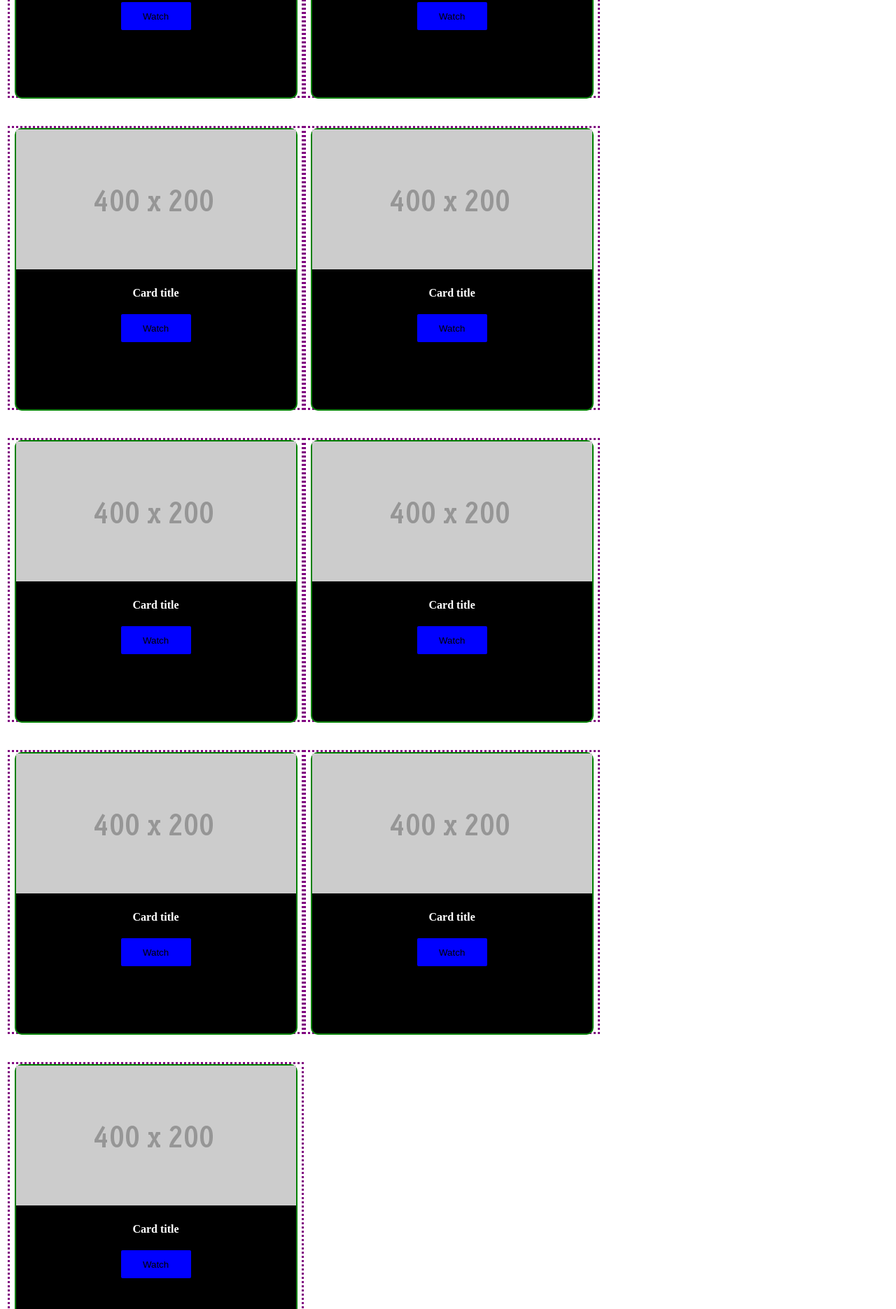
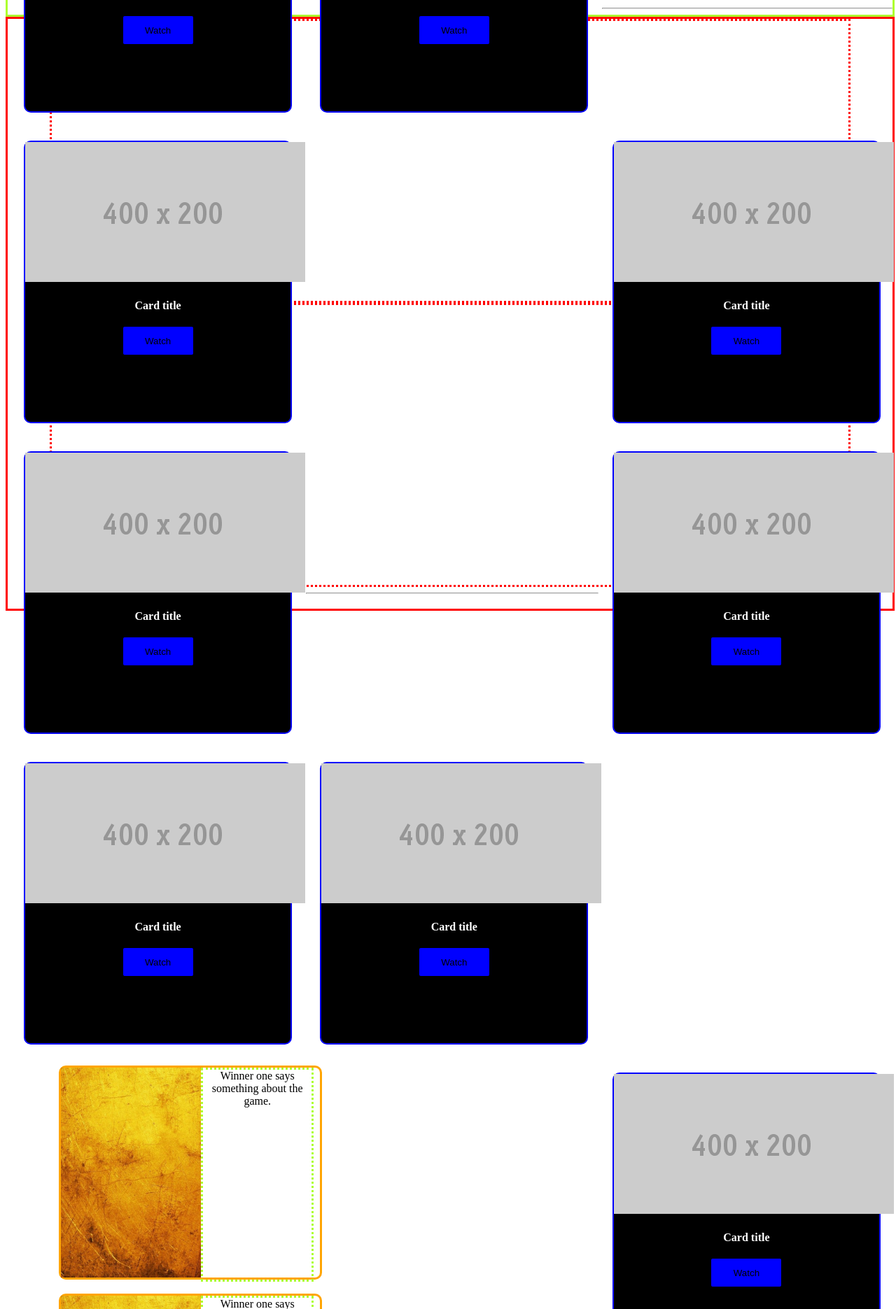
Before and after one commit to shrestha-suraj/eplay.cf, a PHP site: page /html/body/home.html in a window 1280 px wide. Shown: the part 889-2760 px from the top of the page at 70% size. Run offline with PHP 8.4, Linux system fonts and the light colour scheme.

Commit message:
Home Page- What winners say card

```diff
--- a/css/home.css
+++ b/css/home.css
@@ -13,20 +13,19 @@
     left:0;
 }
 .video_container{
-    width:33%;
-    height:400px;
+    width:100%;
+    height:fit-content;
     border:dotted purple;
     margin-bottom:40px;
 }
 .video_card{
-    width:400px;
+    width:30%;
     height: 400px;
     background-color: black;
-    border:solid 2px green;
+    border:solid 2px blue;
     border-radius: 10px;
-}
-.each_card{
     color:white;
+    margin:20px;
 }
 button{
     width:100px;
@@ -36,3 +35,16 @@ button{
     border-radius: 2px;
     margin:0;
 }
+#winners_container{
+    width:90%;
+    height:400px;
+    border:dotted red;
+}
+.winner_card{
+    width:370px;
+    height: 300px;
+    border:solid orange;
+    border-radius:10px;
+    float:left;
+    margin:10px;
+}
--- a/html/body/home.html
+++ b/html/body/home.html
@@ -25,101 +25,113 @@
         <h1>Watch Previous Matches</h1>
         <hr />
     </div>
-    <div style="width:100%;height: fit-content;border:solid greenyellow">
-        <div class="video_container" style="float:left" align="center">
-            <div class="video_card">
-                <div class="each_card" align="center">
+    <div style="width:100%;height: fit-content;border:solid greenyellow;position: static" align="center">
+        <div class="video_container" align="center">
+            <div class="video_card" align="center" style="float: left;">
+                <img src="../../images/400X200.gif" style="width: 400px;height: 200px" />
+                <h4>Card title</h4>
+                <button>Watch</button>
+            </div>
+            <div class="video_card" align="center" style="float:left;">
+                <img src="../../images/400X200.gif" style="width: 400px;height: 200px" />
+                <h4>Card title</h4>
+                <button>Watch</button>
+            </div>
+            <div class="video_card" align="center" style="float: right;">
                 <img src="../../images/400X200.gif" style="width: 400px;height: 200px" />
                 <h4>Card title</h4>
                 <button>Watch</button>
             </div>
         </div>
+        <hr />
+        <div class="video_container" align="center">
+            <div class="video_card" align="center" style="float: left;">
+                <img src="../../images/400X200.gif" style="width: 400px;height: 200px" />
+                <h4>Card title</h4>
+                <button>Watch</button>
             </div>
-        <div class="video_container" style="float:left" align="center">
-            <div class="video_card">
-                <div class="each_card" align="center">
+            <div class="video_card" align="center" style="float:left;">
+                <img src="../../images/400X200.gif" style="width: 400px;height: 200px" />
+                <h4>Card title</h4>
+                <button>Watch</button>
+            </div>
+            <div class="video_card" align="center" style="float: right;">
                 <img src="../../images/400X200.gif" style="width: 400px;height: 200px" />
                 <h4>Card title</h4>
                 <button>Watch</button>
             </div>
         </div>
+        <hr />
+        <div class="video_container" align="center">
+            <div class="video_card" align="center" style="float: left;">
+                <img src="../../images/400X200.gif" style="width: 400px;height: 200px" />
+                <h4>Card title</h4>
+                <button>Watch</button>
             </div>
-        <div class="video_container" style="float:left" align="center">
-            <div class="video_card">
-                <div class="each_card" align="center">
+            <div class="video_card" align="center" style="float:left;">
+                <img src="../../images/400X200.gif" style="width: 400px;height: 200px" />
+                <h4>Card title</h4>
+                <button>Watch</button>
+            </div>
+            <div class="video_card" align="center" style="float: right;">
                 <img src="../../images/400X200.gif" style="width: 400px;height: 200px" />
                 <h4>Card title</h4>
                 <button>Watch</button>
             </div>
         </div>
+        <hr />
+        <h1>What Our Previous Winners Say</h1>
+        <hr />
     </div>
-        <br />
-        <div class="video_container" style="float:left" align="center">
-            <div class="video_card">
-                <div class="each_card" align="center">
-                    <img src="../../images/400X200.gif" style="width: 400px;height: 200px" />
-                    <h4>Card title</h4>
-                    <button>Watch</button>
+    <div style="position: static;width: 100%;height: fit-content;border:solid red" align="center">
+        <div id="winners_container">
+            <div class="winner_card">
+                <img src="../test.jpg" style="width:200px;height: 100%;float: left;margin:0;padding:0;"/>
+                <div style="width:155px;height: 100%;border:dotted greenyellow;margin:0;padding:0;float:left">
+                    Winner one says something about the game.
                 </div>
             </div>
+            <div class="winner_card">
+                    <img src="../test.jpg" style="width:200px;height: 100%;float: left;margin:0;padding:0;"/>
+                    <div style="width:155px;height: 100%;border:dotted greenyellow;margin:0;padding:0;float:left">
+                        Winner one says something about the game.
                     </div>
-        <div class="video_container" style="float:left" align="center">
-            <div class="video_card">
-                <div class="each_card" align="center">
-                    <img src="../../images/400X200.gif" style="width: 400px;height: 200px" />
-                    <h4>Card title</h4>
-                    <button>Watch</button>
+
+            </div>
+            <div class="winner_card">
+                    <img src="../test.jpg" style="width:200px;height: 100%;float: left;margin:0;padding:0;"/>
+                    <div style="width:155px;height: 100%;border:dotted greenyellow;margin:0;padding:0;float:left">
+                        Winner one says something about the game.
+                    </div>
+
             </div>
         </div>
-        </div>
-        <div class="video_container" style="float:left" align="center">
-            <div class="video_card">
-                <div class="each_card" align="center">
-                    <img src="../../images/400X200.gif" style="width: 400px;height: 200px" />
-                    <h4>Card title</h4>
-                    <button>Watch</button>
+        <div id="winners_container">
+                <div class="winner_card">
+                    <img src="../test.jpg" style="width:200px;height: 100%;float: left;margin:0;padding:0;"/>
+                    <div style="width:155px;height: 100%;border:dotted greenyellow;margin:0;padding:0;float:left">
+                        Winner one says something about the game.
                     </div>
                 </div>
-        </div><br />
-        <div class="video_container" style="float:left" align="center">
-            <div class="video_card">
-                <div class="each_card" align="center">
-                    <img src="../../images/400X200.gif" style="width: 400px;height: 200px" />
-                    <h4>Card title</h4>
-                    <button>Watch</button>
+                <div class="winner_card">
+                        <img src="../test.jpg" style="width:200px;height: 100%;float: left;margin:0;padding:0;"/>
+                        <div style="width:155px;height: 100%;border:dotted greenyellow;margin:0;padding:0;float:left">
+                            Winner one says something about the game.
                         </div>
+
                 </div>
+                <div class="winner_card">
+                        <img src="../test.jpg" style="width:200px;height: 100%;float: left;margin:0;padding:0;"/>
+                        <div style="width:155px;height: 100%;border:dotted greenyellow;margin:0;padding:0;float:left">
+                            Winner one says something about the game.
                         </div>
-        <div class="video_container" style="float:left" align="center">
-            <div class="video_card">
-                <div class="each_card" align="center">
-                    <img src="../../images/400X200.gif" style="width: 400px;height: 200px" />
-                    <h4>Card title</h4>
-                    <button>Watch</button>
-                </div>
-            </div>
-        </div>
-        <div class="video_container" style="float:left" align="center">
-            <div class="video_card">
-                <div class="each_card" align="center">
-                    <img src="../../images/400X200.gif" style="width: 400px;height: 200px" />
-                    <h4>Card title</h4>
-                    <button>Watch</button>
-                </div>
+
                 </div>
             </div>
             <hr/>
+            <h1></h1>
+
     </div>
-        <div align="center">
-            <h1>Watch Previous Matches</h1>
-            <hr/>
-        </div>
-
-
-
-
-
-
 
 </body>
 
```
Lines whose indentation alone changed are shown as unchanged.
